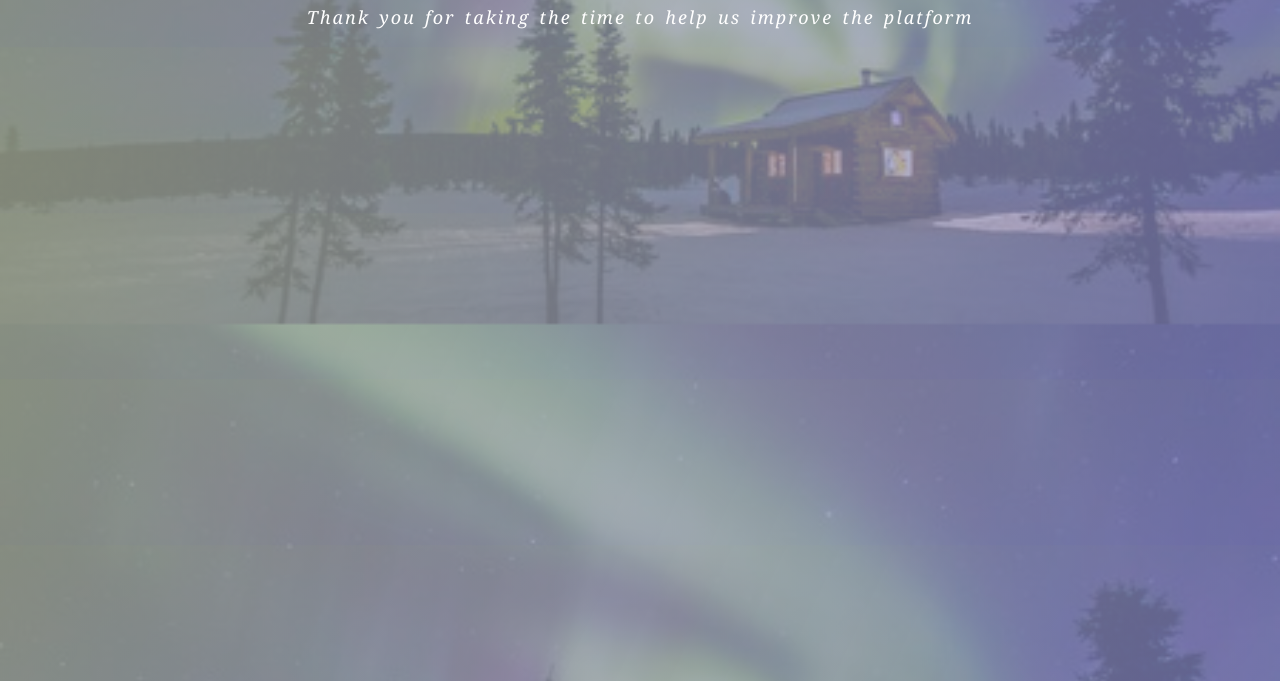
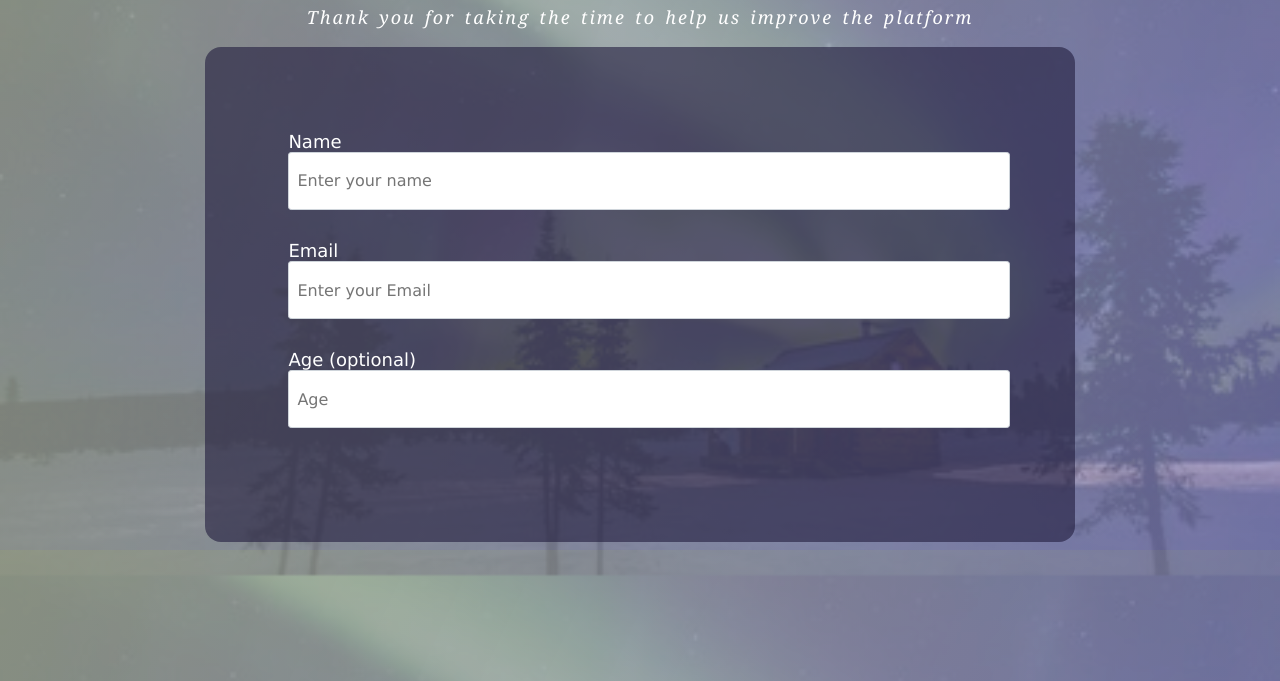
Before and after one commit to deyemiobaa/HTML-CSS-Trials, a plain HTML site: page index.html in a window 1280 px wide. Shown: the part 119-800 px from the top of the page. Drawn offline with Linux system fonts and the light colour scheme; files whose address does not match are found by name.

Commit message:
added css to the class form

```diff
--- a/css/style.css
+++ b/css/style.css
@@ -10,15 +10,45 @@ body{
     margin-top: 60px;
   }
 
-  .header {
+.header {
     text-align: center;
     color: white;
     font-family: Georgia, 'Times New Roman', Times, serif;
-  }
-  .header p {
+}
+.header p {
     font-size: large;
     font-style: italic;
     font-family: Georgia, 'Times New Roman', Times, serif;
     letter-spacing: 2px;
     word-spacing: 2.5px;
-  }
+}
+.survey-form{
+    background:rgb(33 28 60 / 60%);
+    padding:1.5rem;
+    border-radius: 1rem;
+    width: 65%;
+    margin: auto;
+}
+
+form{
+    padding: 2.5rem;
+    font-family: Verdana, Geneva,Tahoma,sans-serif;
+    font-size: large;
+    color: white;
+}
+.form{
+    margin: 0.5rem 0.5rem;
+    padding: 0.7rem;
+}
+input{
+    display: block;
+    width: 100%;
+    height: 2.5rem;
+    padding: 0.5em 0.5em;
+    font-family: Verdana, Geneva,Tahoma,sans-serif;
+    font-size: medium;
+    color: #2b2b2c;
+    border: 1px solid #ced4da;
+    border-radius: 0.2rem;
+    transition: border-color 0.15s ease-in-out, box-shadow 0.15s ease-in-out;
+}
--- a/index.html
+++ b/index.html
@@ -14,9 +14,22 @@
       </header>
       <div class="survey-form">
         <form>
-
+          <div class="form">
+            <label id="name-label" for="name">Name</label>
+            <input type="text" id="name" placeholder="Enter your name" required>
+          </div>
+          <div class="form">
+            <label id="email-label">Email</label>
+            <input type="email" id="email" placeholder="Enter your Email"required>
+          </div>
+          <div class="form">
+            <label id="number-label">Age <span>(optional)</span></label>
+            <input type="number" id="number" placeholder="Age" min=10 max=50>
+          </div>
+          <div class="form"></div>
         </form>
       </div>
+
 
     </div>
   </body>
```
